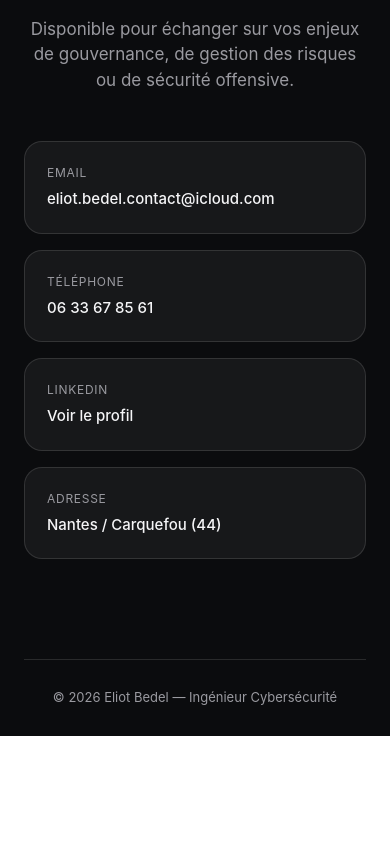
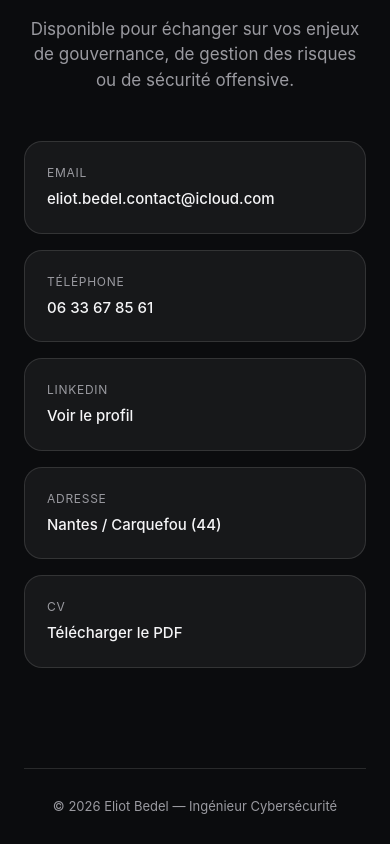
Before and after one commit to The-bub/CV, a React (Vite) app: page / in a window 390 px wide. Shown: the part 8810-9654 px from the top of the page. Before the commit the page ends 9546 px from the top, so only its background shows below. Built offline with nearby package versions, Linux system fonts and the light colour scheme.

Commit message:
Ajoute le CV PDF dans la section Contact
Cinquième carte dans la grille de contact, même style que
Email/Téléphone/LinkedIn/Adresse.

```diff
--- a/src/components/Contact.jsx
+++ b/src/components/Contact.jsx
@@ -52,6 +52,10 @@ export default function Contact() {
             <span className="contact__label">Adresse</span>
             <span className="contact__value">{contact.address}</span>
           </a>
+          <a className="contact__item cursor-target" href="/eliot-bedel-cv.pdf" download>
+            <span className="contact__label">CV</span>
+            <span className="contact__value">Télécharger le PDF</span>
+          </a>
         </Reveal>
       </div>
 
```
